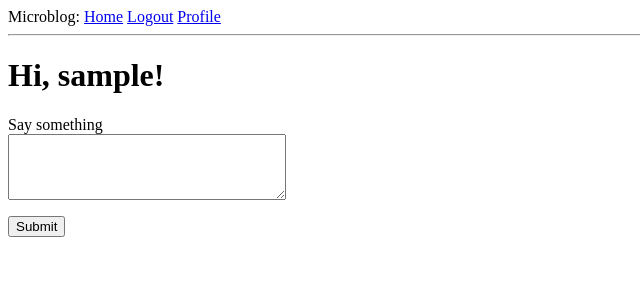
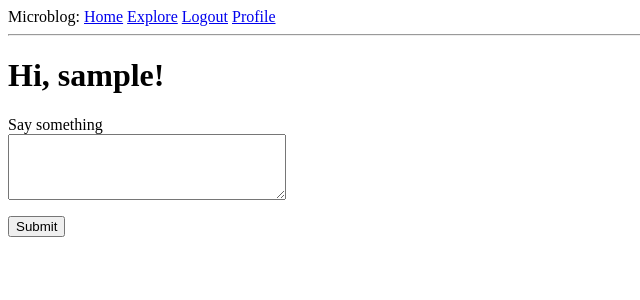
Before and after one commit to jinmc/flask_blog, a Flask app: page / in a window 1280 px wide. Shown: the top 300 px of the page, without its empty margins (0-640 px from the left). Run offline with Flask 2, Linux system fonts and the light colour scheme; the visitor is signed in with stand-in values (Sample User, id 1); data comes from the database, SQL or seed files in the repository; data that the repository does not hold is empty.

Commit message:
make explore page of index

```diff
--- a/app/routes.py
+++ b/app/routes.py
@@ -34,9 +34,16 @@ def index():
         flash('Your post is now live!')
         return redirect(url_for('index'))
     user = current_user
+    # posts = current_user.followed_posts().all()
     posts = Post.query.all()
     return render_template('index.html', title='Home', form=form, user=user, posts=posts)
 
+
+@app.route('/explore')
+@login_required
+def explore():
+    posts = Post.query.order_by(Post.timestamp.desc()).all()
+    return render_template('index.html', title='Explore', posts=posts)
 
 @app.route('/login', methods=['GET', 'POST'])
 def login():
--- a/app/templates/base.html
+++ b/app/templates/base.html
@@ -13,6 +13,7 @@
 	{% if current_user.is_anonymous %}
 	    <a href="{{ url_for('login') }}">Login</a>
 	{% else %}
+        <a href="{{ url_for('explore') }}">Explore</a>
 	    <a href="{{ url_for('logout') }}">Logout</a>
 	    <a href="{{ url_for('user', username=current_user.username) }}">Profile</a>
 	{% endif %}
--- a/app/templates/index.html
+++ b/app/templates/index.html
@@ -1,7 +1,8 @@
 {% extends "base.html" %}
 
 {% block content %}
-    <h1>Hi, {{ user.username }}!</h1>
+    <h1>Hi, {{ current_user.username }}!</h1>
+    {% if form %}
     <form action="" method="post">
         {{ form.hidden_tag() }}
         <p>
@@ -13,6 +14,7 @@
         </p>
         <p>{{ form.submit() }}</p>
     </form>
+    {% endif %}
     {% for post in posts %}
     <div><p>{{ post.author.username }} says: <b>{{ post.body }}</b></p></div>
     {% endfor %}
```
Also changed, not shown: 3 other files.
